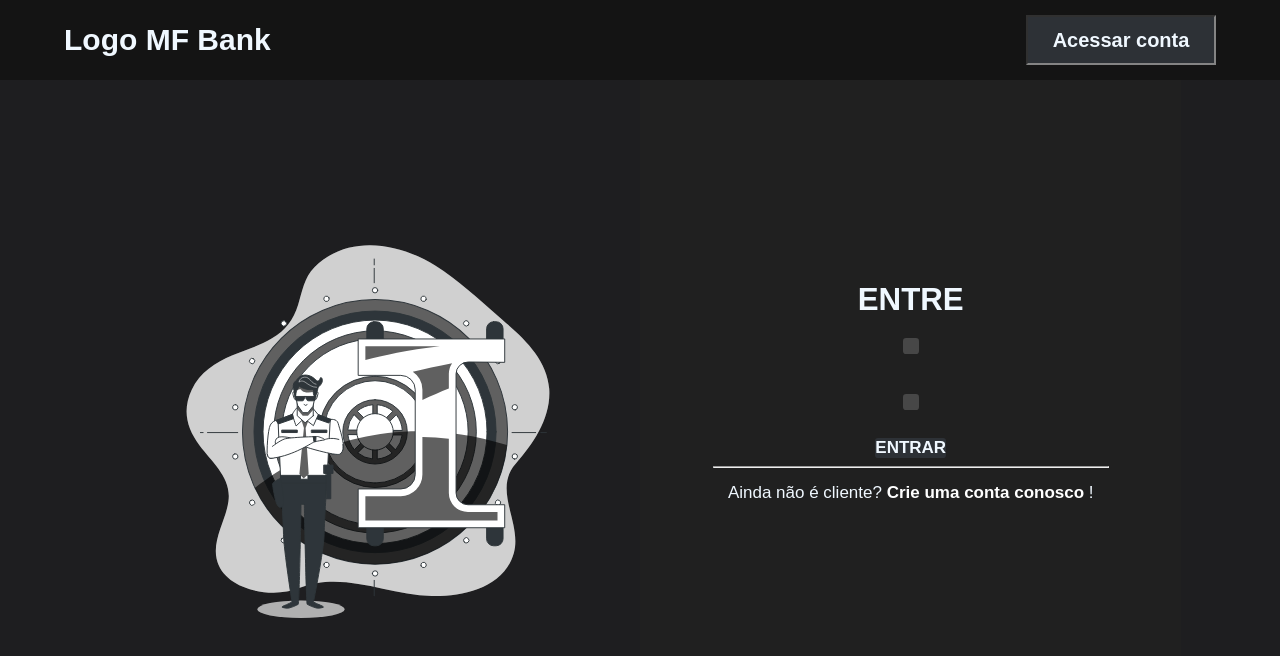
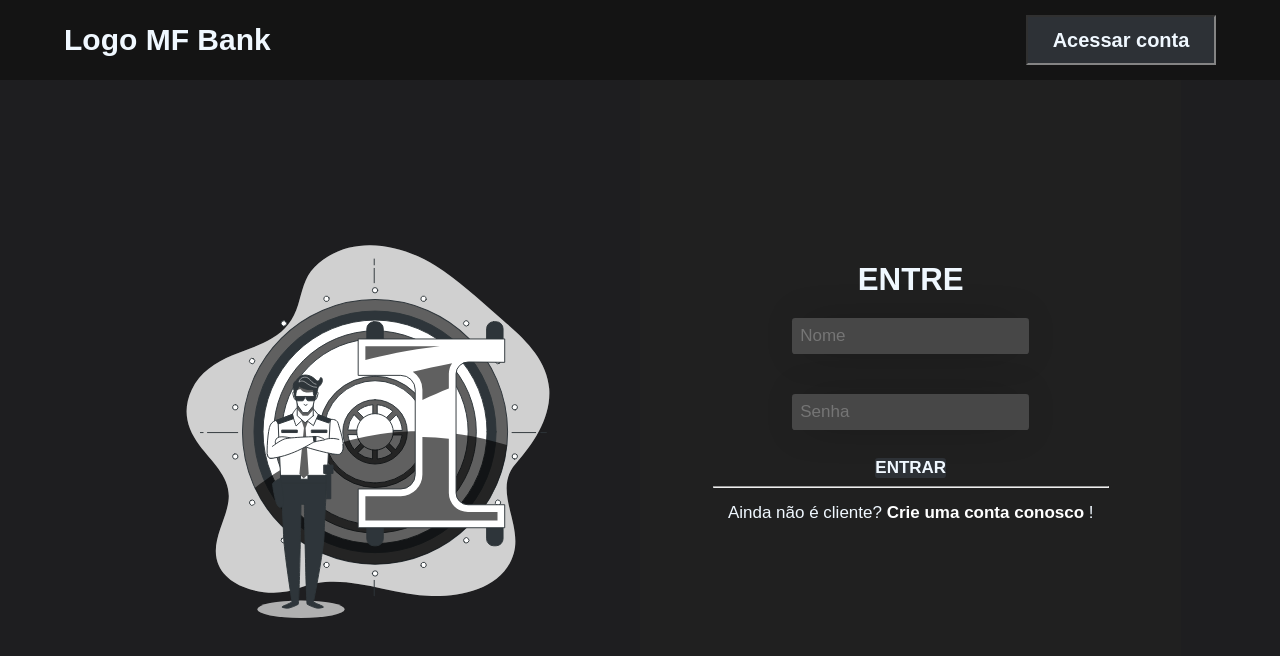
Before and after one commit to FabricioSobrinho/MF-Bank, a React (Vite) app: page /login in a window 1280 px wide. Shown: the top 656 px of the page. Built offline with nearby package versions, Linux system fonts and the light colour scheme.

Commit message:
Fix: fixed input props

```diff
--- a/src/Layouts/FormsComponents/InputInsertData.jsx
+++ b/src/Layouts/FormsComponents/InputInsertData.jsx
@@ -2,7 +2,7 @@ import styled from "styled-components";
 
 // eslint-disable-next-line react/prop-types
 function InputInsertData({ text, heightInput, widthInput }) {
-  const InputInsertData = styled.button`
+  const InputInsertData = styled.input`
   height: ${heightInput}rem;
   width: ${widthInput}rem;
   background: #474747;
```
